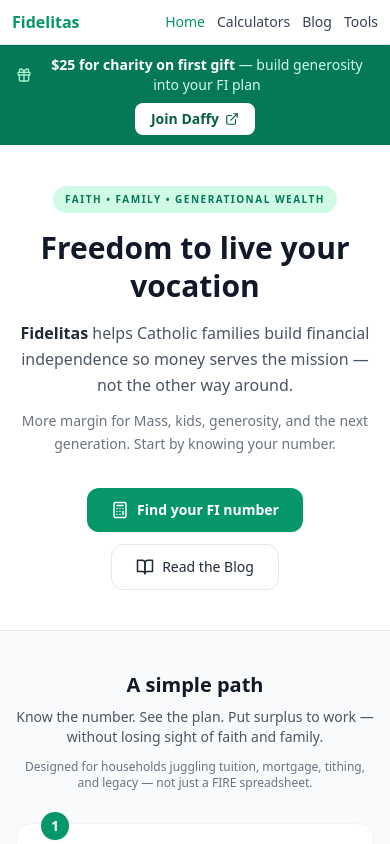
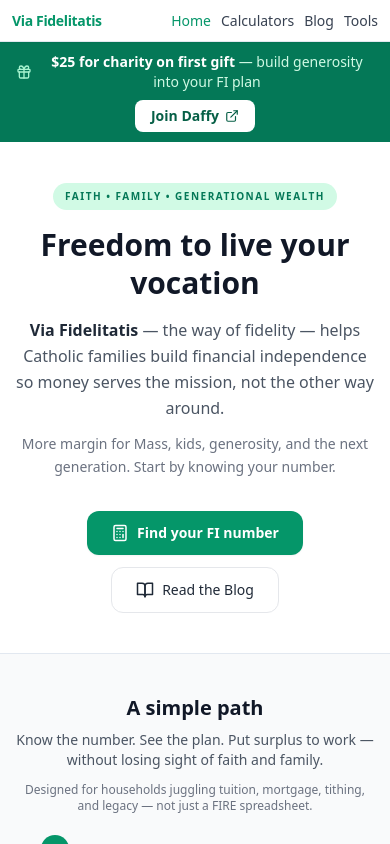
Before and after one commit to daughterpop/super-fi-calc, a React (Vite) app: page / in a window 390 px wide. Shown: the top 844 px of the page. Built offline with nearby package versions, Linux system fonts and the light colour scheme.

Commit message:
Rebrand site to Via Fidelitatis (viafidelitatis.com)

```diff
--- a/index.html
+++ b/index.html
@@ -4,20 +4,20 @@
   <meta name="google-site-verification" content="ZgrRHmOiJxSyJvdsQvYmljn-MANfPGwwxJseQzPL5lA" />
 
   <!-- Primary SEO -->
-  <title>Fidelitas — Faithful FI Tools for Catholic Families</title>
-  <meta name="description" content="Fidelitas: practical financial independence tools for Catholic families. FI calculator for college, mortgage, and family expenses — plus faith-filled stewardship resources." />
-  <meta name="keywords" content="Catholic financial independence, FI calculator, faithful stewardship, Catholic family finance, FIRE Catholic, generational wealth faith" />
+  <title>Via Fidelitatis — Faithful FI Tools for Catholic Families</title>
+  <meta name="description" content="Via Fidelitatis: practical financial independence tools for Catholic families. FI calculator for college, mortgage, and family expenses — plus faith-filled stewardship resources." />
+  <meta name="keywords" content="Catholic financial independence, FI calculator, faithful stewardship, Catholic family finance, FIRE Catholic, generational wealth faith, Via Fidelitatis" />
 
   <!-- Open Graph / Social -->
-  <meta property="og:title" content="Fidelitas — Faithful FI for Catholic Families" />
+  <meta property="og:title" content="Via Fidelitatis — Faithful FI for Catholic Families" />
   <meta property="og:description" content="Tools and insights to help Catholic families build financial independence with faith, purpose, and generational vision." />
   <meta property="og:type" content="website" />
-  <meta property="og:url" content="https://super-fi-calculator.vercel.app/" />
-  <meta property="og:image" content="https://super-fi-calculator.vercel.app/og-image.png" />
+  <meta property="og:url" content="https://viafidelitatis.com/" />
+  <meta property="og:image" content="https://viafidelitatis.com/og-image.png" />
 
   <!-- Twitter -->
   <meta name="twitter:card" content="summary_large_image" />
-  <meta name="twitter:title" content="Fidelitas — Faithful FI Tools" />
+  <meta name="twitter:title" content="Via Fidelitatis — Faithful FI Tools" />
   <meta name="twitter:description" content="Financial independence tools for Catholic families building freedom with fidelity." />
 
   <!-- Technical -->
@@ -28,9 +28,9 @@
 {
   "@context": "https://schema.org",
   "@type": "WebApplication",
-  "name": "Fidelitas",
-  "url": "https://super-fi-calculator.vercel.app/",
-  "description": "Faithful financial independence tools for Catholic families",
+  "name": "Via Fidelitatis",
+  "url": "https://viafidelitatis.com/",
+  "description": "Faithful financial independence tools for Catholic families — the way of fidelity",
   "applicationCategory": "FinanceApplication",
   "offers": {
     "@type": "Offer",
--- a/src/App.jsx
+++ b/src/App.jsx
@@ -30,8 +30,8 @@ function App() {
             Freedom to live your vocation
           </h1>
           <p className="text-base sm:text-lg text-gray-600 max-w-2xl mx-auto leading-relaxed mb-3">
-            <span className="font-semibold text-gray-800">Fidelitas</span> helps Catholic families build financial
-            independence so money serves the mission — not the other way around.
+            <span className="font-semibold text-gray-800">Via Fidelitatis</span> — the way of fidelity — helps Catholic families build financial
+            independence so money serves the mission, not the other way around.
           </p>
           <p className="text-sm sm:text-base text-gray-500 max-w-2xl mx-auto leading-relaxed mb-8">
             More margin for Mass, kids, generosity, and the next generation. Start by knowing your number.
--- a/src/components/SiteHeader.jsx
+++ b/src/components/SiteHeader.jsx
@@ -33,10 +33,10 @@ export default function SiteHeader({ showReferralStrip = true }) {
             to="/"
             className="font-bold text-emerald-600 hover:text-emerald-700 shrink-0 leading-tight"
           >
-            <span className="sm:hidden text-base">Fidelitas</span>
-            <span className="hidden sm:inline text-2xl">Fidelitas</span>
+            <span className="sm:hidden text-sm tracking-tight">Via Fidelitatis</span>
+            <span className="hidden sm:inline text-xl lg:text-2xl tracking-tight">Via Fidelitatis</span>
           </Link>
-          <div className="flex items-center gap-3 sm:gap-8 text-sm">
+          <div className="flex items-center gap-2.5 sm:gap-8 text-sm">
             {NAV.map(({ to, label }) => {
               const active = navActive(pathname, to);
               return (
--- a/src/components/SubscribeForm.jsx
+++ b/src/components/SubscribeForm.jsx
@@ -32,7 +32,7 @@ export default function SubscribeForm() {
 
   return (
     <div className="mt-8 sm:mt-12 p-6 sm:p-8 bg-white rounded-2xl shadow-md max-w-md mx-auto text-center w-full">
-      <h2 className="text-2xl sm:text-3xl font-bold mb-3">Join the Fidelitas List</h2>
+      <h2 className="text-2xl sm:text-3xl font-bold mb-3">Join the Via Fidelitatis List</h2>
       <p className="text-gray-600 mb-6 text-sm sm:text-base">
         Free tips, tools, and stewardship ideas for Catholic families on the path to financial independence.<br />
         (Max 1 email per week. Unsubscribe anytime.)
@@ -81,7 +81,7 @@ export default function SubscribeForm() {
           </div>
         </div>
       ) : (
-        <p className="text-green-600 text-lg sm:text-xl">✅ You're in! Welcome to Fidelitas.</p>
+        <p className="text-green-600 text-lg sm:text-xl">✅ You're in! Welcome to Via Fidelitatis.</p>
       )}
     </div>
   );
--- a/src/data/referrals.js
+++ b/src/data/referrals.js
@@ -1,5 +1,5 @@
 /**
- * Central referral catalog for Fidelitas.
+ * Central referral catalog for Via Fidelitatis.
  * getReferral() rotates by day + slot so the same page isn't stuck on one offer,
  * and different slots (header vs card) usually show different tools the same day.
  */
```
